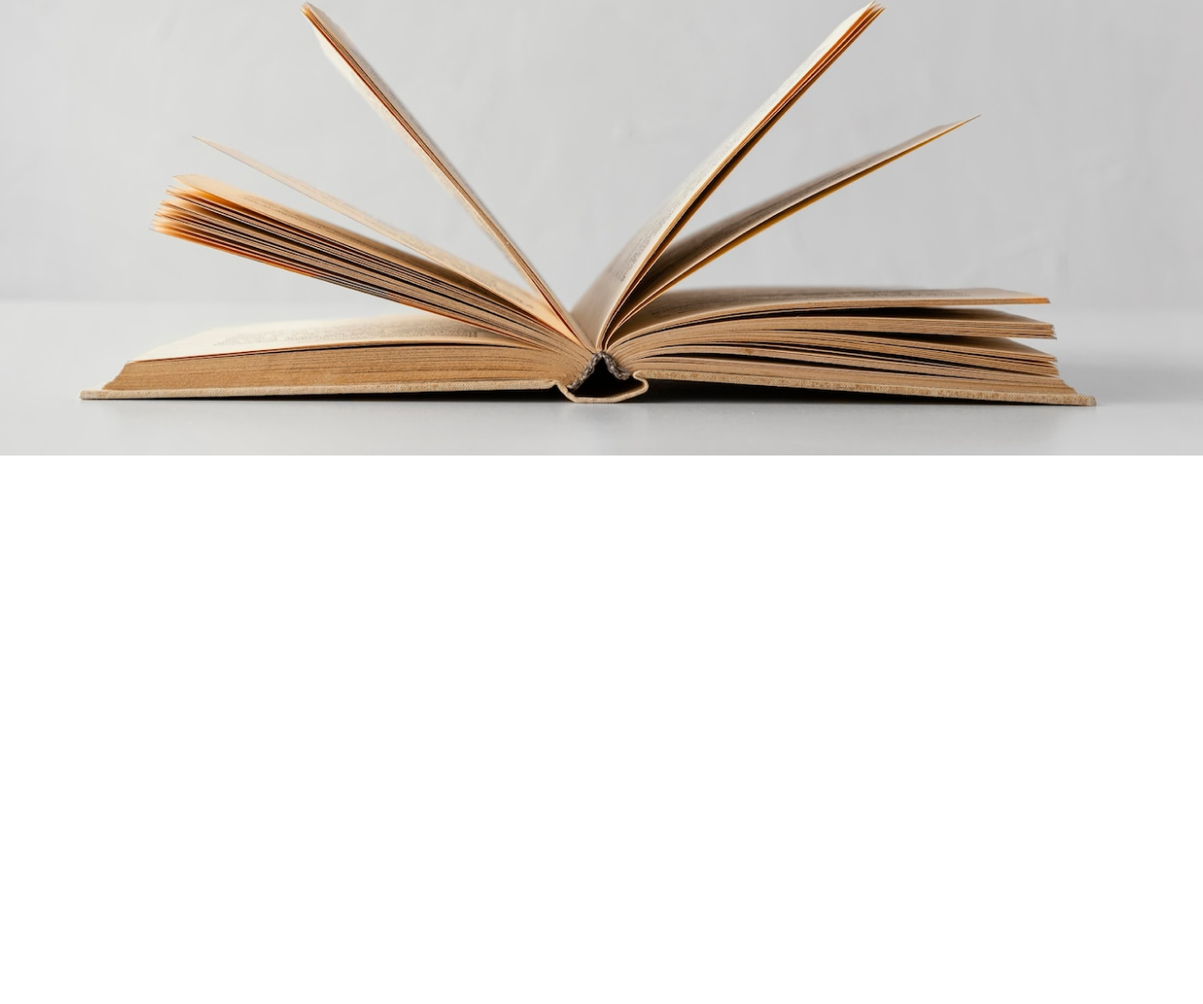
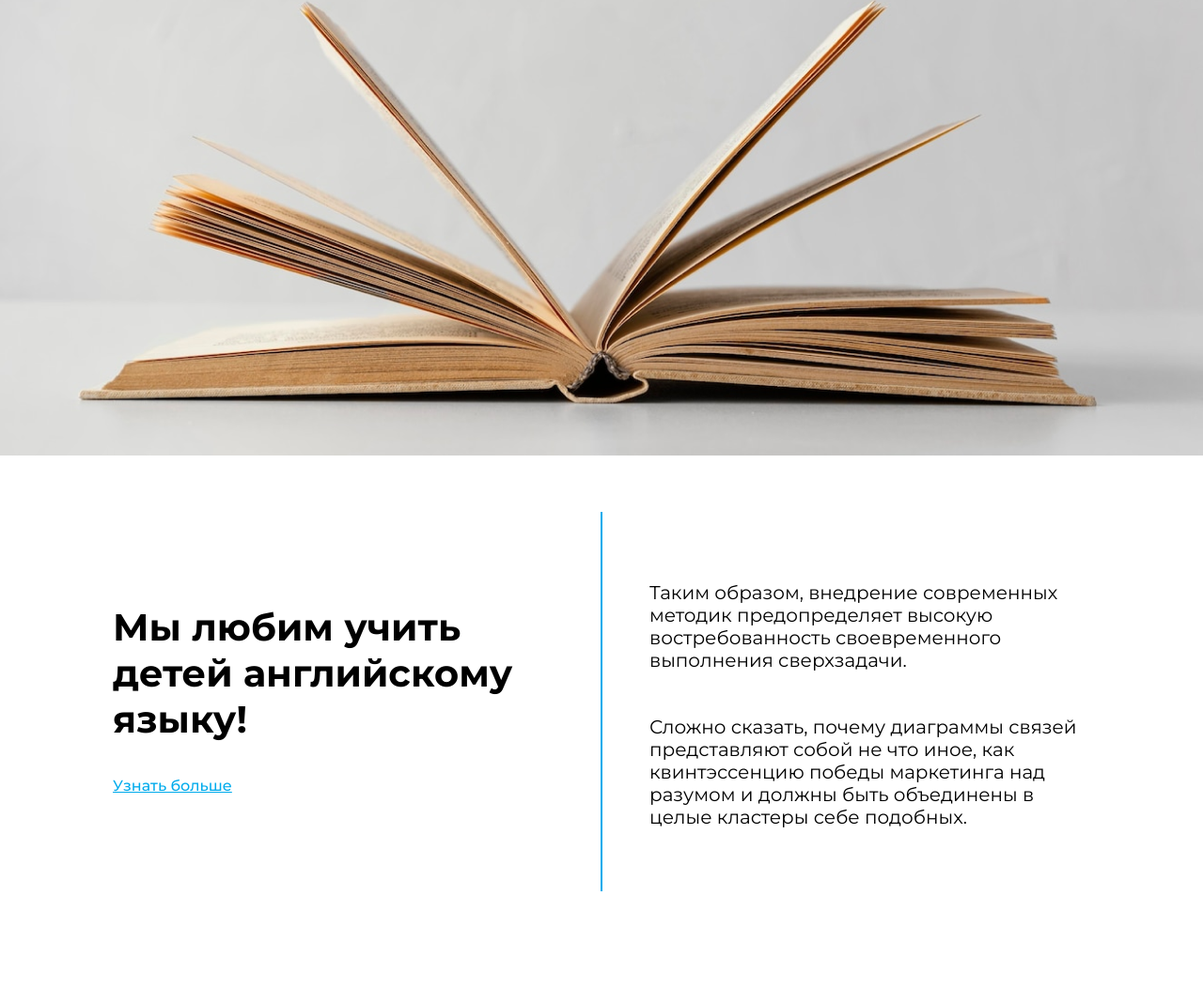
Before and after one commit to mayorov-vladislav/easyLanguage, a plain HTML site: page website/index.html in a window 1280 px wide. Shown: the part 325-1394 px from the top of the page at 94% size. Before the commit the page ends 810 px from the top, so only its background shows below. Drawn offline with Linux system fonts and the light colour scheme.

Commit message:
Added main block for main page.

```diff
--- a/website/assets/css/main.css
+++ b/website/assets/css/main.css
@@ -60,3 +60,62 @@ a {
     font-weight: 400;
     padding-left: 24px;
 }
+
+.main-block {
+    display: flex;
+    justify-content: center;
+    align-items: center;
+    flex-direction: column;
+    padding: 60px 120px;
+    height: auto;
+}
+
+.content {
+    display: flex;
+    justify-content: space-between;
+    align-items: flex-start;
+    width: 100%;
+    max-width: 1200px;
+    margin-bottom: 60px;
+}
+
+.left-part {
+    flex: 1;
+    padding-right: 20px;
+    max-width: 470px;
+    padding-top: 98px;
+}
+
+.left-part h1 {
+    font-weight: bold;
+    font-size: 40px;
+    margin-bottom: 37px;
+}
+
+.left-part a {
+    font-size: 16px;
+    font-weight: 500;
+    color: #00ABEC;
+    text-decoration: underline;
+}
+
+.right-part {
+    flex: 1;
+    padding-left: 20px;
+    max-width: 805px;
+    padding-top: 74px;
+}
+
+.right-part p {
+    font-size: 20px;
+    margin-bottom: 20px;
+    font-weight: 400;
+    margin-bottom: 47px;
+}
+
+.vertical-line {
+    width: 2px; /* Ширина линии */
+    height: 100%; /* Высота линии */
+    background-color: #00ABEC; /* Цвет линии */
+    margin: 0 30px; /* Отступы слева и справа */
+}
--- a/website/index.html
+++ b/website/index.html
@@ -16,9 +16,25 @@
                     <li><a href="about-us.html">О нас</a></li>
                     <li><a href="courses.html">Курсы</a></li>
                     <li><a href="events.html">Мероприятия</a></li>
-                    <li><a href="contacts.html">Контакнты</a></li>
+                    <li><a href="contacts.html">Контакты</a></li>
                 </ul>
             </nav>
+        </div>
+
+        <div class="main-block">
+            <div class="content">
+                <div class="left-part">
+                    <h1>Мы любим учить детей английскому языку!</h1>
+                    <a href="https://google.com">Узнать больше</a>
+                </div>
+                <div class="vertical-line">
+                    <img src="assets/images/line.png" alt="">
+                </div>
+                <div class="right-part">
+                    <p>Таким образом, внедрение современных методик предопределяет высокую востребованность своевременного выполнения сверхзадачи.</p>
+                    <p>Сложно сказать, почему диаграммы связей представляют собой не что иное, как квинтэссенцию победы маркетинга над разумом и должны быть объединены в целые кластеры себе подобных.</p>
+                </div>
+            </div>
         </div>
     </div>
 </body>
```
Also changed, not shown: website/about-us.html (+1 -1 lines), website/contacts.html (+1 -1 lines), website/courses.html (+1 -1 lines), website/events.html (+1 -1 lines), website/assets/images/line.png (added).
